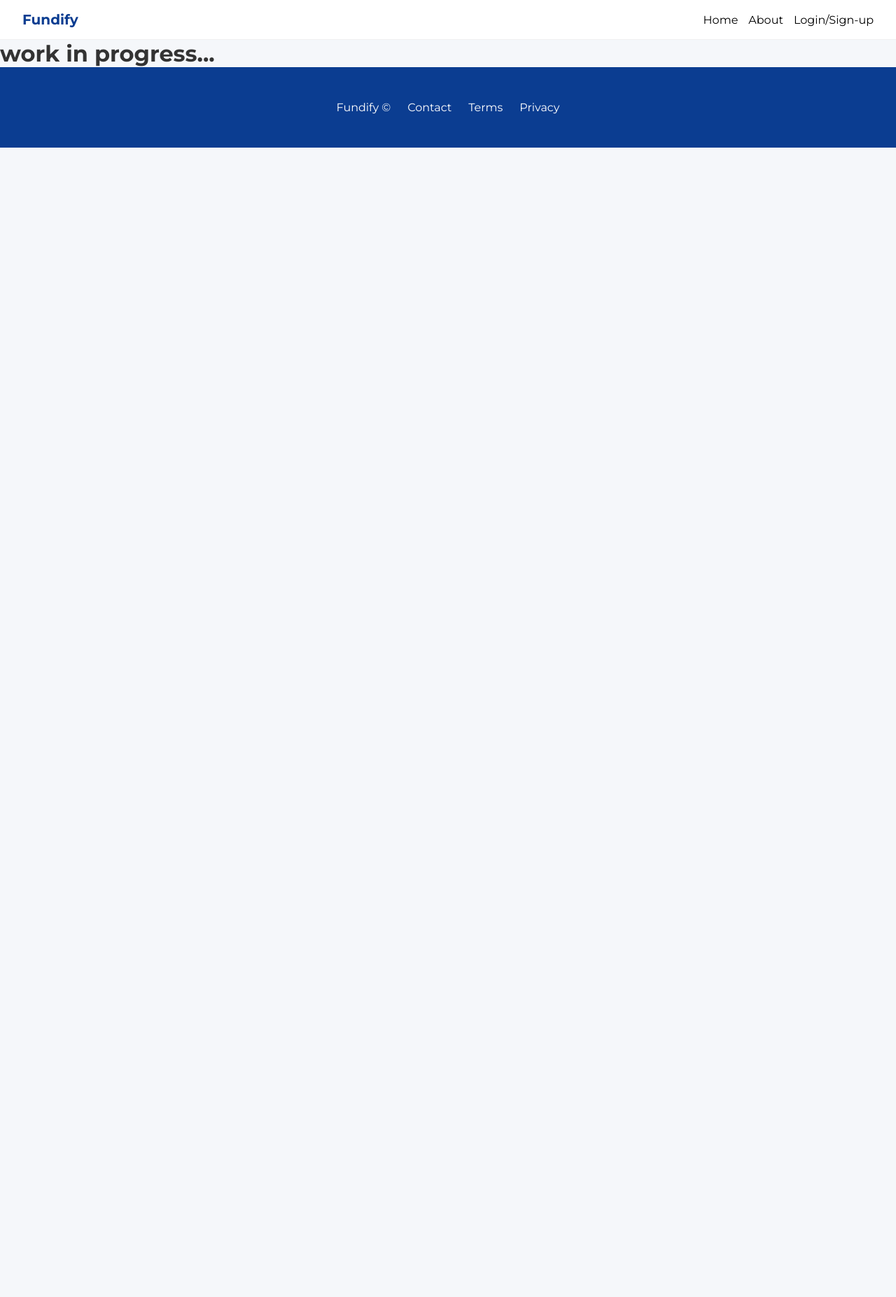
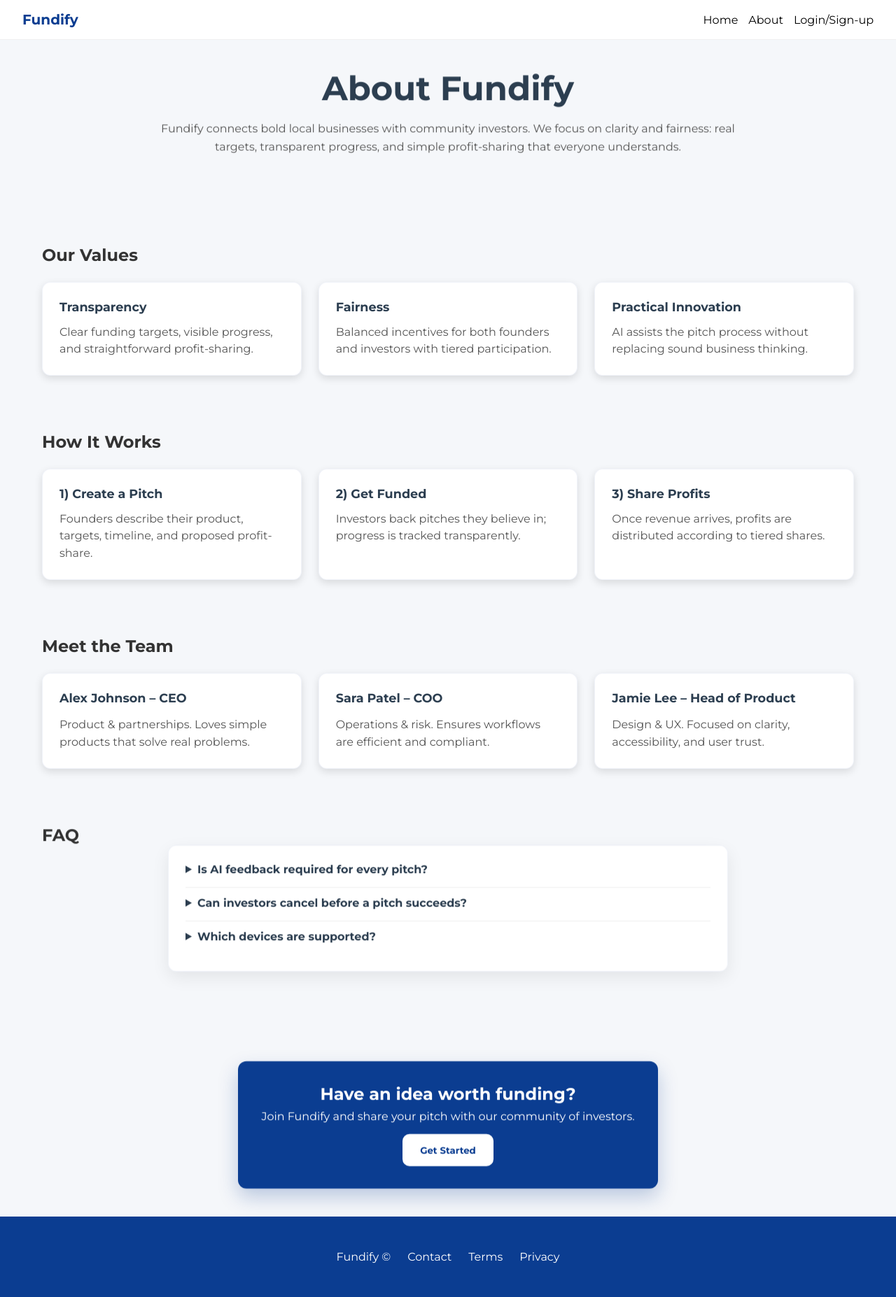
Before and after one commit to KingHazo/AC41004---Industrial-Team-Project, a PHP site: page /about.php in a window 1280 px wide. Shown: the whole page at 70% size. Before the commit the page ends 211 px from the top, so only its background shows below. Run offline with PHP 8.4, Linux system fonts and the light colour scheme.

Commit message:
about us page

```diff
--- /dev/null
+++ b/about.css
@@ -0,0 +1,177 @@
+.about-hero {
+    text-align: center;
+    max-width: 900px;
+    margin: 0 auto 3rem auto;
+}
+
+.about-hero h1 {
+    font-size: clamp(2rem, 5vw, 3rem);
+    font-weight: 700;
+    color: #2c3e50;
+    margin-bottom: 1rem;
+}
+
+.about-hero p {
+    font-size: 1rem;
+    color: #555;
+    line-height: 1.6;
+}
+
+.info-cards {
+    display: grid;
+    grid-template-columns: repeat(auto-fit, minmax(250px, 1fr));
+    gap: 1.5rem;
+    margin-top: 1.5rem;
+}
+
+.card {
+    background: #fff;
+    padding: 1.5rem;
+    border-radius: 12px;
+    box-shadow: 0 8px 24px rgba(0, 0, 0, 0.08);
+    text-align: left;
+    transition: transform .25s ease, box-shadow .25s ease, filter .25s ease;
+    border: 1px solid rgba(11, 61, 145, 0.06);
+}
+
+.card h3 {
+    color: #2c3e50;
+    margin-bottom: .35rem;
+    font-weight: 700;
+}
+
+.card p {
+    color: #555;
+    line-height: 1.55;
+}
+
+.card:hover {
+    transform: translateY(-4px);
+    box-shadow: 0 14px 32px rgba(0, 0, 0, 0.12);
+    filter: brightness(.99);
+}
+
+.team-card h3 {
+    font-weight: 700;
+    color: #2c3e50;
+    margin-bottom: 0.5rem;
+}
+
+.faq-card {
+    background: #fff;
+    padding: 1.5rem;
+    border-radius: 12px;
+    box-shadow: 0 8px 24px rgba(0, 0, 0, 0.08);
+    max-width: 800px;
+    margin: 0 auto;
+    border: 1px solid rgba(11, 61, 145, 0.06);
+}
+
+.faq-card details {
+    margin-bottom: 1rem;
+}
+
+.faq-card summary {
+    cursor: pointer;
+    font-weight: 600;
+    color: #2c3e50;
+}
+
+.faq-card hr {
+    border: none;
+    border-top: 1px solid #eee;
+    margin: 0.75rem 0;
+}
+
+.cta {
+    text-align: center;
+    margin-top: 3rem;
+}
+
+.cta-box {
+    background: #0b3d91;
+    color: #fff;
+    padding: 2rem;
+    border-radius: 12px;
+    max-width: 600px;
+    margin: 0 auto;
+    box-shadow: 0 12px 28px rgba(11, 61, 145, 0.25);
+}
+
+.cta-box h3 {
+    margin-bottom: 0.5rem;
+    font-size: 1.5rem;
+}
+
+.cta-box p {
+    margin-bottom: 1rem;
+}
+
+.cta-box button {
+    background: #fff;
+    color: #0b3d91;
+    padding: 0.95rem 1.6rem;
+    border: none;
+    border-radius: 10px;
+    font-weight: 700;
+    cursor: pointer;
+    transition: transform .12s ease, box-shadow .12s ease, background .2s ease, color .2s ease;
+}
+
+.cta-box button:hover {
+    background: #072a61;
+    color: #fff;
+    transform: translateY(-2px);
+    box-shadow: 0 10px 20px rgba(0, 0, 0, 0.25);
+}
+
+/* Modern fade-up on scroll */
+.reveal {
+    opacity: 0;
+    transform: translateY(14px);
+    transition: opacity .6s ease, transform .6s ease;
+    will-change: opacity, transform;
+}
+
+.reveal.in {
+    opacity: 1;
+    transform: translateY(0);
+}
+
+.stagger>* {
+    opacity: 0;
+    transform: translateY(12px);
+    transition: opacity .6s ease, transform .6s ease;
+}
+
+.reveal.in .stagger>* {
+    opacity: 1;
+    transform: translateY(0);
+}
+
+.reveal.in .stagger>*:nth-child(1) {
+    transition-delay: .05s;
+}
+
+.reveal.in .stagger>*:nth-child(2) {
+    transition-delay: .15s;
+}
+
+.reveal.in .stagger>*:nth-child(3) {
+    transition-delay: .25s;
+}
+
+.reveal.in .stagger>*:nth-child(4) {
+    transition-delay: .35s;
+}
+
+/* Responsive adjustments */
+@media (max-width: 600px) {
+    .about-hero h1 {
+        font-size: 2rem;
+    }
+
+    .card {
+        text-align: left;
+    }
+}
--- a/about.php
+++ b/about.php
@@ -4,24 +4,136 @@
 <head>
     <meta charset="UTF-8">
     <meta name="viewport" content="width=device-width, initial-scale=1.0">
-    <title>About</title>
+    <title>About Fundify</title>
+
     <link rel="stylesheet" href="style.css">
     <link rel="stylesheet" href="navbar.css">
     <link rel="stylesheet" href="footer.css">
+
+    <link rel="stylesheet" href="about.css">
+
     <link href="https://fonts.googleapis.com/css2?family=Montserrat:wght@400;500;600;700&display=swap" rel="stylesheet">
 </head>
 
 <body>
+
     <?php include 'navbar.php'; ?>
-    <h1>work in progress...</h1>
+
     <main>
 
+        <header class="about-hero section reveal">
+            <h1>About Fundify</h1>
+            <p>
+                Fundify connects bold local businesses with community investors. We focus on clarity and fairness:
+                real targets, transparent progress, and simple profit-sharing that everyone understands.
+            </p>
+        </header>
+
+        <section class="section reveal">
+            <h2>Our Values</h2>
+            <div class="info-cards stagger">
+                <article class="card">
+                    <h3>Transparency</h3>
+                    <p>Clear funding targets, visible progress, and straightforward profit-sharing.</p>
+                </article>
+                <article class="card">
+                    <h3>Fairness</h3>
+                    <p>Balanced incentives for both founders and investors with tiered participation.</p>
+                </article>
+                <article class="card">
+                    <h3>Practical Innovation</h3>
+                    <p>AI assists the pitch process without replacing sound business thinking.</p>
+                </article>
+            </div>
+        </section>
+
+        <section class="section reveal">
+            <h2>How It Works</h2>
+            <div class="info-cards stagger">
+                <article class="card">
+                    <h3>1) Create a Pitch</h3>
+                    <p>Founders describe their product, targets, timeline, and proposed profit-share.</p>
+                </article>
+                <article class="card">
+                    <h3>2) Get Funded</h3>
+                    <p>Investors back pitches they believe in; progress is tracked transparently.</p>
+                </article>
+                <article class="card">
+                    <h3>3) Share Profits</h3>
+                    <p>Once revenue arrives, profits are distributed according to tiered shares.</p>
+                </article>
+            </div>
+        </section>
+
+        <section class="section reveal">
+            <h2>Meet the Team</h2>
+            <div class="info-cards stagger">
+                <article class="card team-card">
+                    <h3>Alex Johnson – CEO</h3>
+                    <p>Product & partnerships. Loves simple products that solve real problems.</p>
+                </article>
+                <article class="card team-card">
+                    <h3>Sara Patel – COO</h3>
+                    <p>Operations & risk. Ensures workflows are efficient and compliant.</p>
+                </article>
+                <article class="card team-card">
+                    <h3>Jamie Lee – Head of Product</h3>
+                    <p>Design & UX. Focused on clarity, accessibility, and user trust.</p>
+                </article>
+            </div>
+        </section>
+
+        <section class="section reveal">
+            <h2>FAQ</h2>
+            <div class="faq-card">
+                <details>
+                    <summary><strong>Is AI feedback required for every pitch?</strong></summary>
+                    <p>AI feedback is encouraged to improve clarity, but it’s not mandatory for submission.</p>
+                </details>
+                <hr>
+                <details>
+                    <summary><strong>Can investors cancel before a pitch succeeds?</strong></summary>
+                    <p>Yes, until the funding window closes or the target is reached.</p>
+                </details>
+                <hr>
+                <details>
+                    <summary><strong>Which devices are supported?</strong></summary>
+                    <p>Fundify is designed for both desktop and mobile use</p>
+                </details>
+            </div>
+        </section>
+
+        <section class="section cta reveal">
+            <div class="cta-box">
+                <h3>Have an idea worth funding?</h3>
+                <p>Join Fundify and share your pitch with our community of investors.</p>
+                <button onclick="window.location.href='login/login_signup.php?type=business'">Get Started</button>
+            </div>
+        </section>
 
     </main>
-     <?php include 'footer.php'; ?>
 
+    <?php include 'footer.php'; ?>
+
+    <script src="load_navbar.js"></script>
+    <script src="load_footer.js"></script>
+
+    <script>
+        (function() {
+            const blocks = document.querySelectorAll('.reveal');
+            const obs = new IntersectionObserver((entries) => {
+                entries.forEach(e => {
+                    if (e.isIntersecting) {
+                        e.target.classList.add('in');
+                        obs.unobserve(e.target);
+                    }
+                });
+            }, {
+                threshold: 0.12
+            });
+            blocks.forEach(b => obs.observe(b));
+        })();
+    </script>
 </body>
-<script src="load_navbar.js"></script>
-<script src="load_footer.js"></script>
 
 </html>
```
